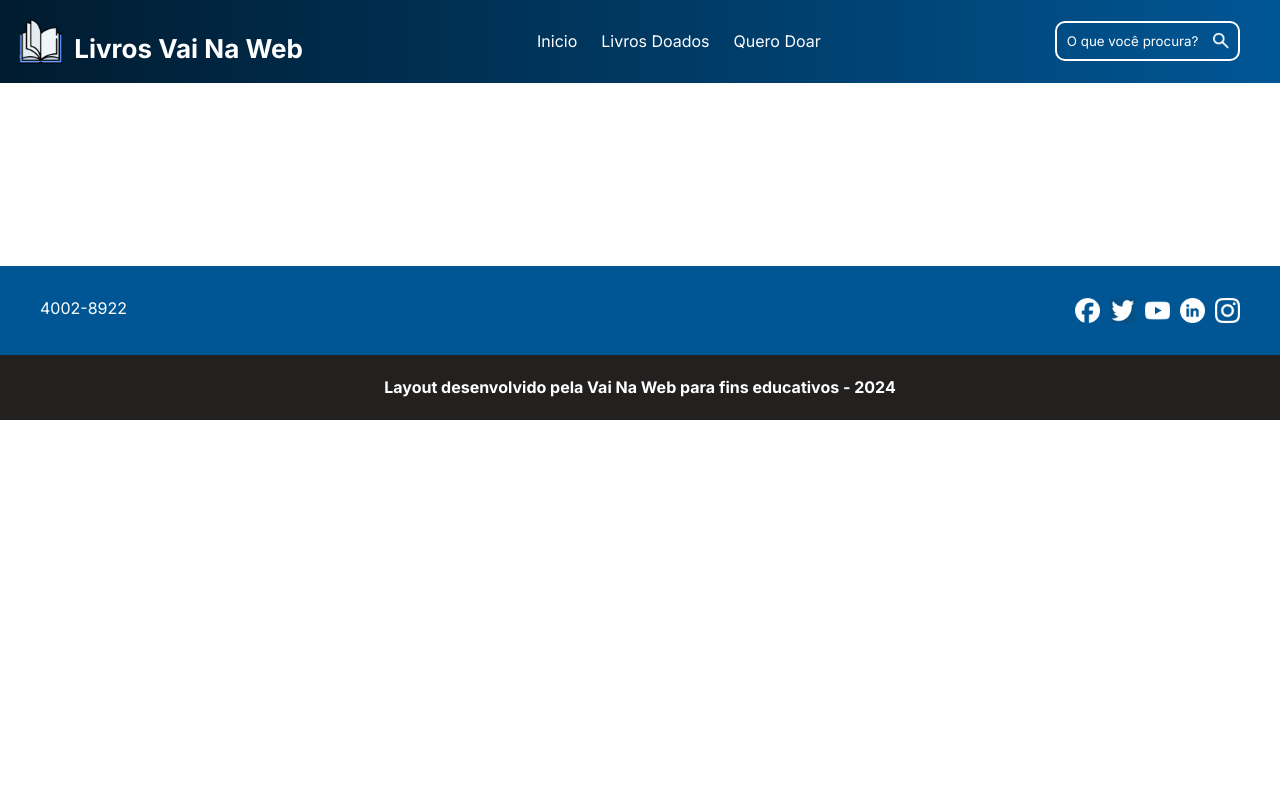
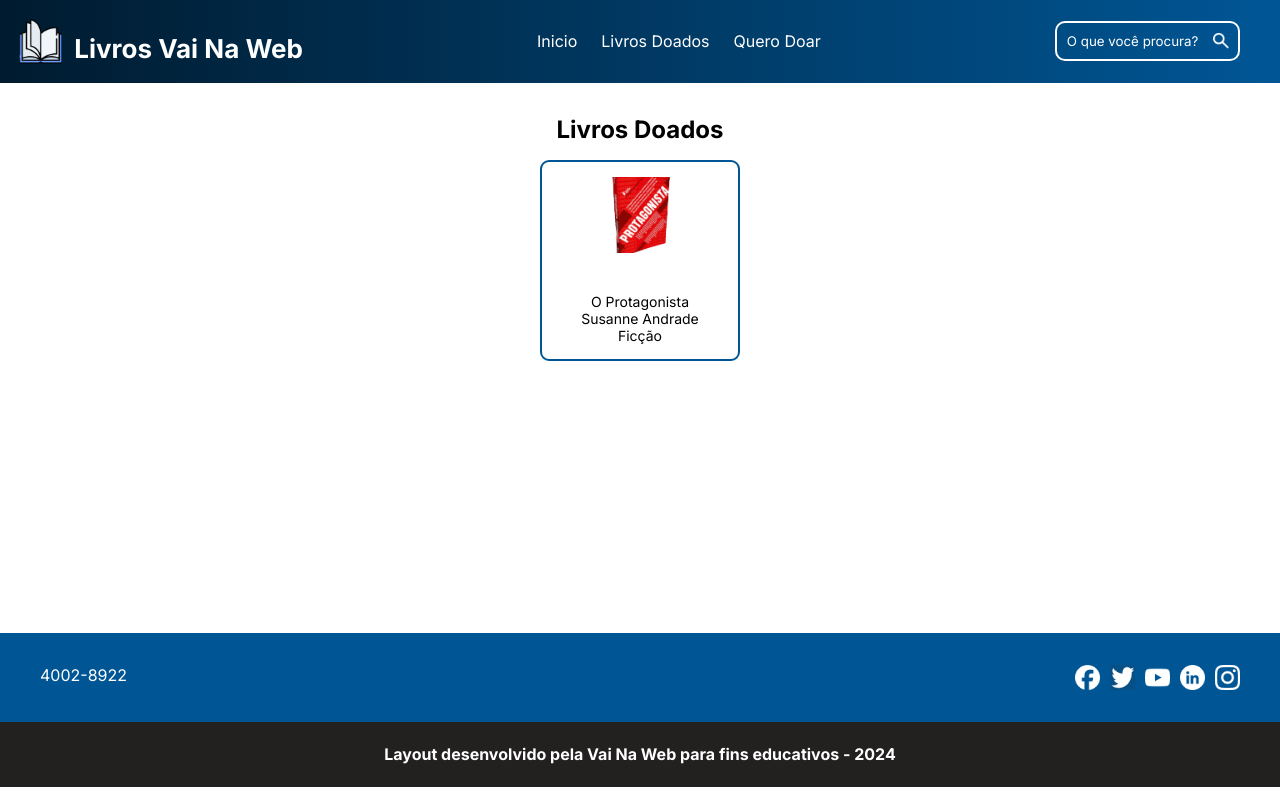
Before and after one commit to Davi-D18/livros_vnw, a React (Vite) app: page /livrosDoados in a window 1280 px wide. Built offline with nearby package versions, Linux system fonts and the light colour scheme.

Commit message:
Página de Livros doados finalizada

```diff
--- /dev/null
+++ b/src/components/CardLivro/CardLivro.jsx
@@ -0,0 +1,16 @@
+import * as S from "./styles/card-livro.js";
+import PropTypes from "prop-types";
+
+export function CardLivro(props) {
+  return (
+    <S.ArticleLivro>
+      <S.Imagem src={props.imagem} alt="Imagem do Livro" />
+      <S.Descricao>{props.descricao}</S.Descricao>
+    </S.ArticleLivro>
+  );
+}
+
+CardLivro.propTypes = {
+  imagem: PropTypes.node.isRequired,
+  descricao: PropTypes.string.isRequired,
+};
--- /dev/null
+++ b/src/components/CardLivro/styles/card-livro.js
@@ -0,0 +1,28 @@
+import styled from "styled-components";
+
+export const ArticleLivro = styled.article`
+  width: 200px;
+  max-width: 310px;
+  padding-block: 15px;
+  padding-inline: 4px;
+  border: 2px solid ${(props) => props.theme.colors.primary};
+  border-radius: 9px;
+
+  display: flex;
+  flex-direction: column;
+  justify-content: center;
+  align-items: center;
+`;
+
+export const Imagem = styled.img`
+  width: 48%;
+`;
+
+export const Descricao = styled.p`
+  color: ${(props) => props.theme.colors.black};
+  font-size: 14px;
+  text-align: center;
+  max-width: 80%;
+  margin-block: auto;
+  margin-top: 5vh;
+`;
--- /dev/null
+++ b/src/data/info-livros.js
@@ -0,0 +1,8 @@
+import ImagemLivro from "../assets/images/livro-img.png";
+
+export const Livros = [
+  {
+    titulo: "O Protagonista Susanne Andrade Ficção",
+    imagem: ImagemLivro,
+  },
+];
--- a/src/pages/livrosDoados/LivrosDoados.jsx
+++ b/src/pages/livrosDoados/LivrosDoados.jsx
@@ -1,3 +1,21 @@
+import * as S from "./styles/livrosDoados.js";
+import { Livros } from "../../data/info-livros.js";
+import { CardLivro } from "../../components/CardLivro/CardLivro.jsx";
+
 export function LivrosDoados() {
-  return <h1>Teste2</h1>;
+  return (
+    <S.SectionLivrosDoados>
+      <S.Titulo>Livros Doados</S.Titulo>
+
+      <S.SectionLivros>
+        {Livros.map((livro, index) => (
+          <CardLivro
+            key={index}
+            imagem={livro.imagem}
+            descricao={livro.titulo}
+          />
+        ))}
+      </S.SectionLivros>
+    </S.SectionLivrosDoados>
+  );
 }
--- /dev/null
+++ b/src/pages/livrosDoados/styles/livrosDoados.js
@@ -0,0 +1,21 @@
+import { styled } from "styled-components";
+
+export const SectionLivrosDoados = styled.section`
+  margin-top: 3vh;
+  margin-bottom: 34vh;
+`;
+
+export const Titulo = styled.h1`
+  color: ${(props) => props.theme.colors.black};
+  text-align: center;
+  margin-top: 4vh;
+  margin-bottom: 2vh;
+`;
+
+export const SectionLivros = styled.section`
+  display: flex;
+  justify-content: center;
+  flex-wrap: wrap;
+  max-width: 90dvw;
+  margin: 0 auto;
+`;
```
Also changed, not shown: src/assets/images/livro-img.png (added).
